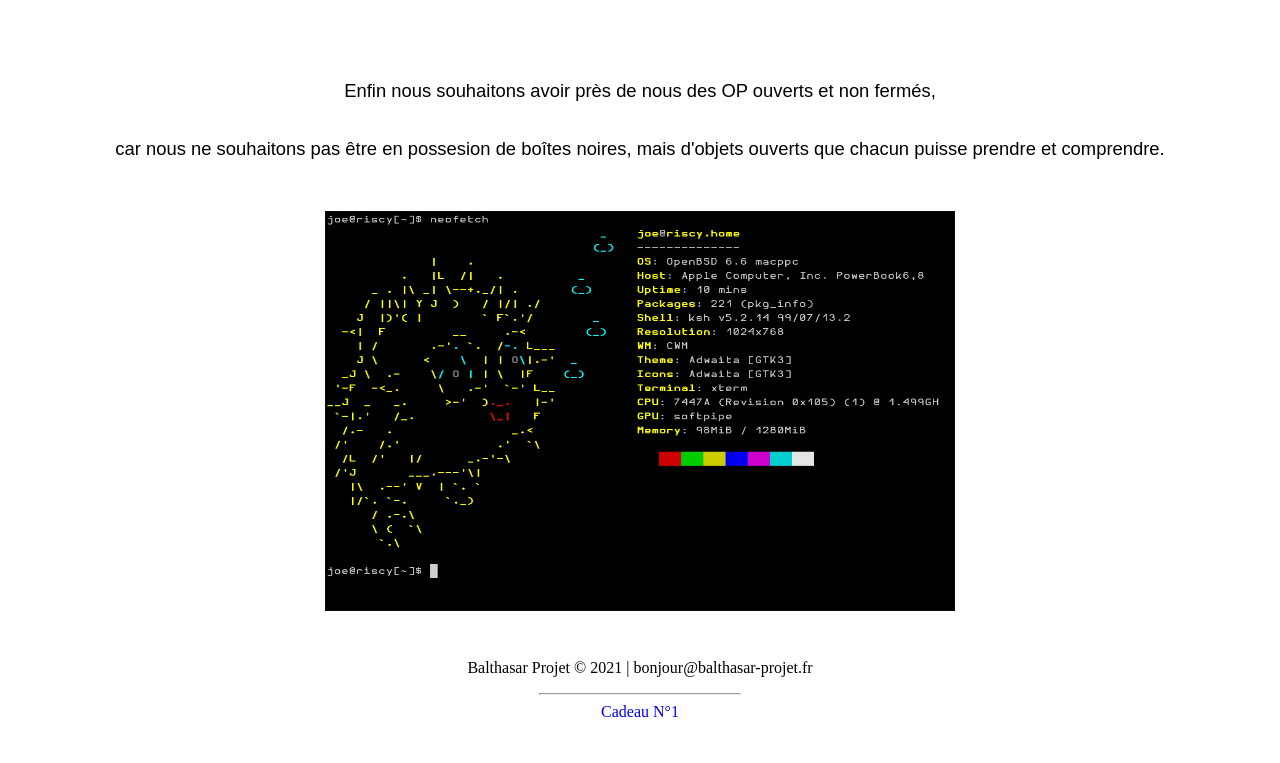
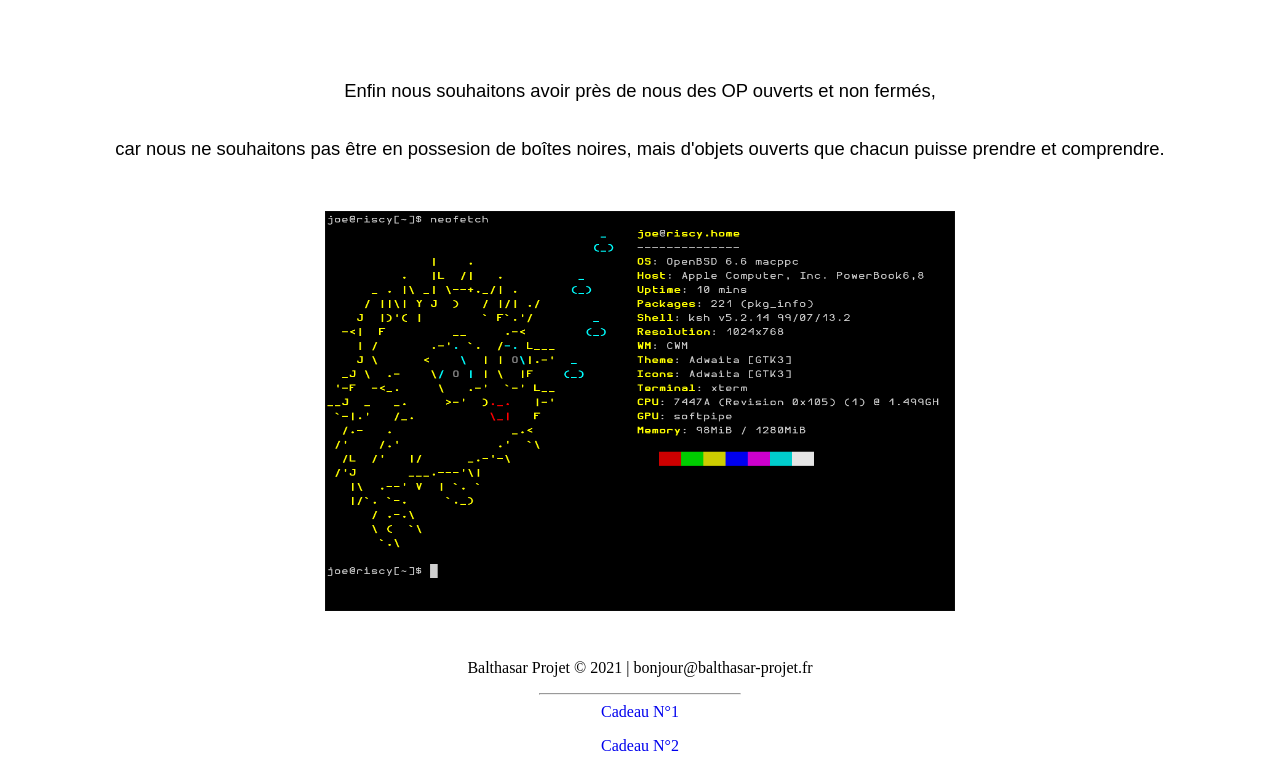
Before and after one commit to joyboy67/balthasar_projet, a plain HTML site: page index.html in a window 1280 px wide. Shown: the part 1910-2673 px from the top of the page. Before the commit the page ends 2639 px from the top, so only its background shows below. Drawn offline with Linux system fonts and the light colour scheme.

Commit message:
Update index.html

```diff
--- a/index.html
+++ b/index.html
@@ -59,6 +59,7 @@
 <div class="flex">
    <hr width="200vw">
    <a class="marg-bt" href="https://www.youtube.com/watch?v=9syvZr-9xwk&list=PLUl4u3cNGP60_JNv2MmK3wkOt9syvfQWY" target="_blank" title="Theory of Computation - MIT">Cadeau N°1</a>
+   <a class="marg-bt" href="https://lowlevelbits.org/bitcode-demystified/" target="_blank" title="Bitcode demystified">Cadeau N°2</a>
 </div>
 
 </body>
```
